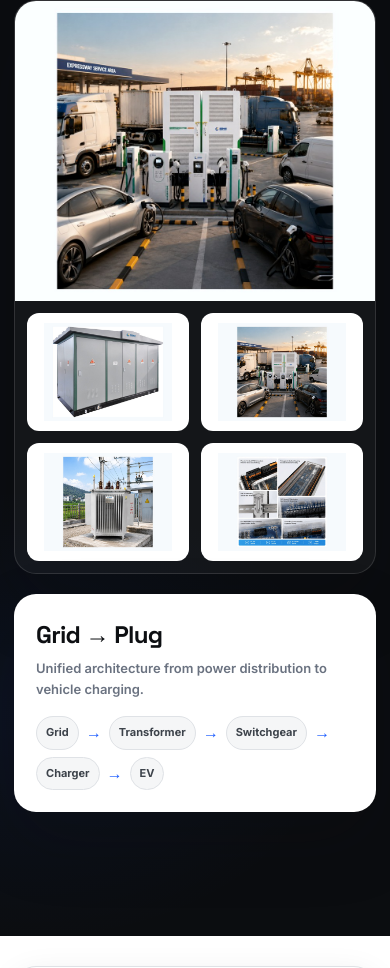
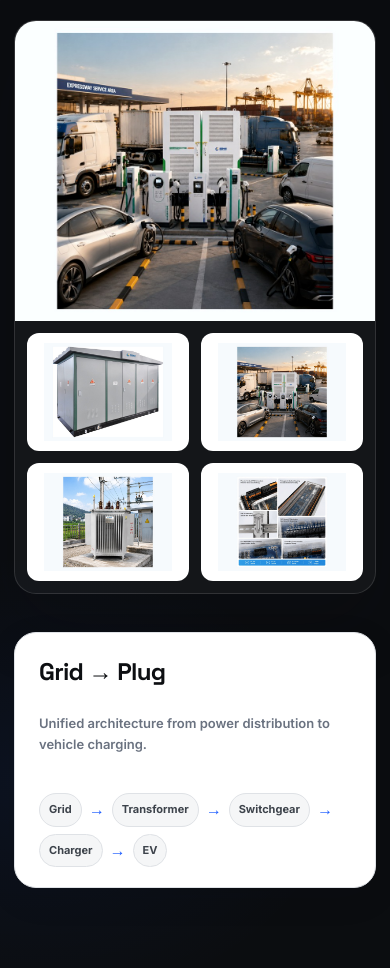
Before and after one commit to willx1-xu/-, a plain HTML site: page index.html in a window 390 px wide. Shown: the part 973-1941 px from the top of the page. Drawn offline with Linux system fonts and the light colour scheme.

Commit message:
Fix banner layout: stack signal card below flow-card, no overlap
- Change hero visual from absolute-positioned overlapping cards to a
  clean vertical stack: flow-card (main image + 4-thumbnail grid) then
  signal info band below it
- Fix signal card overlapping the visual-grid thumbnails at all widths
- Fix nav button overflow at 390px mobile width (allow wrapping)

```diff
--- a/assets/site.css
+++ b/assets/site.css
@@ -146,7 +146,7 @@ header nav a:hover::after { width: 100%; }
     radial-gradient(620px 420px at 82% 12%, rgba(30, 94, 255, .16), transparent 62%),
     radial-gradient(520px 380px at 8% 88%, rgba(30, 94, 255, .07), transparent 60%);
 }
-.hero .container { position: relative; display: grid; grid-template-columns: 1.05fr .95fr; gap: 48px; align-items: center; padding: 84px 0; }
+.hero .container { position: relative; display: grid; grid-template-columns: 1fr 1.05fr; gap: 72px; align-items: center; padding: 84px 0; }
 .hero .container > div:only-child { grid-column: 1 / -1; max-width: 780px; }
 .hero h1 { font-size: clamp(40px, 5.4vw, 72px); line-height: 1.02; letter-spacing: -.045em; font-weight: 700; margin: 0 0 22px; }
 .hero p { color: rgba(255, 255, 255, .72); font-size: 17.5px; max-width: 620px; margin: 0 0 30px; }
@@ -164,9 +164,9 @@ header nav a:hover::after { width: 100%; }
   padding: 14px 16px; font-size: 13px; font-weight: 600; color: rgba(255, 255, 255, .82);
   background: rgba(255, 255, 255, .03);
 }
-.hero-visual { position: relative; min-height: 560px; }
+.hero-visual { position: relative; display: flex; flex-direction: column; gap: 18px; }
 .flow-card {
-  position: absolute; right: 0; top: 0; width: 94%;
+  position: relative; right: auto; top: auto; width: 100%;
   border-radius: var(--radius-lg); overflow: hidden;
   border: 1px solid var(--dark-line);
   background: rgba(255, 255, 255, .04);
@@ -176,12 +176,17 @@ header nav a:hover::after { width: 100%; }
 .visual-grid { display: grid; grid-template-columns: 1fr 1fr; gap: 12px; padding: 12px; }
 .visual-grid img { height: 132px; width: 100%; object-fit: contain; background: #fff; border-radius: 12px; padding: 10px; }
 .signal {
-  position: absolute; left: 0; bottom: 16px; width: 320px;
+  position: relative; left: auto; top: auto; width: 100%;
+  display: flex; align-items: center; gap: 22px; flex-wrap: wrap;
   background: #fff; color: var(--ink); border-radius: var(--radius-lg);
-  padding: 22px; box-shadow: var(--shadow-lg);
+  padding: 20px 24px; box-shadow: var(--shadow);
+  border: 1px solid var(--line);
 }
-.signal strong { display: block; font-family: var(--font-display); font-size: 24px; letter-spacing: -.03em; }
-.signal span { display: block; color: var(--muted); font-size: 13px; font-weight: 600; margin-top: 4px; }
+.signal > strong { flex: 0 0 auto; }
+.signal > span { flex: 1 1 220px; }
+.mini-flow { margin-left: auto; }
+.signal strong { font-family: var(--font-display); font-size: 24px; letter-spacing: -.03em; }
+.signal span { color: var(--muted); font-size: 13px; font-weight: 600; }
 .mini-flow { display: flex; align-items: center; gap: 7px; margin-top: 16px; flex-wrap: wrap; }
 .mini-flow b { font-size: 11px; font-weight: 700; background: var(--bg-soft); border: 1px solid var(--line); padding: 7px 9px; border-radius: 999px; color: var(--ink-2); }
 .mini-flow i { color: var(--accent); font-style: normal; font-weight: 700; }
@@ -418,6 +423,7 @@ tr:last-child td { border-bottom: none; }
   .hero .container, .hero .container.two-col { grid-template-columns: 1fr; padding: 64px 0; }
   .hero-visual { min-height: auto; }
   .flow-card { position: relative; width: 100%; }
+  .signal { position: relative; left: auto; bottom: auto; width: 100%; margin-top: 20px; }
   .products { grid-template-columns: repeat(2, 1fr); }
   .product-grid { grid-template-columns: repeat(2, 1fr); }
   .flow { grid-template-columns: repeat(2, 1fr); }
@@ -434,6 +440,7 @@ tr:last-child td { border-bottom: none; }
   .nav { min-height: 66px; gap: 10px; }
   .brand { font-size: 16px; }
   .navbtn { display: none; }
+  .btn { white-space: normal; min-height: 44px; padding: 0 16px; }
   .menu { padding: 9px 11px; font-size: 13px; }
   .float { display: none; }
   section { padding: 68px 0; }
```
